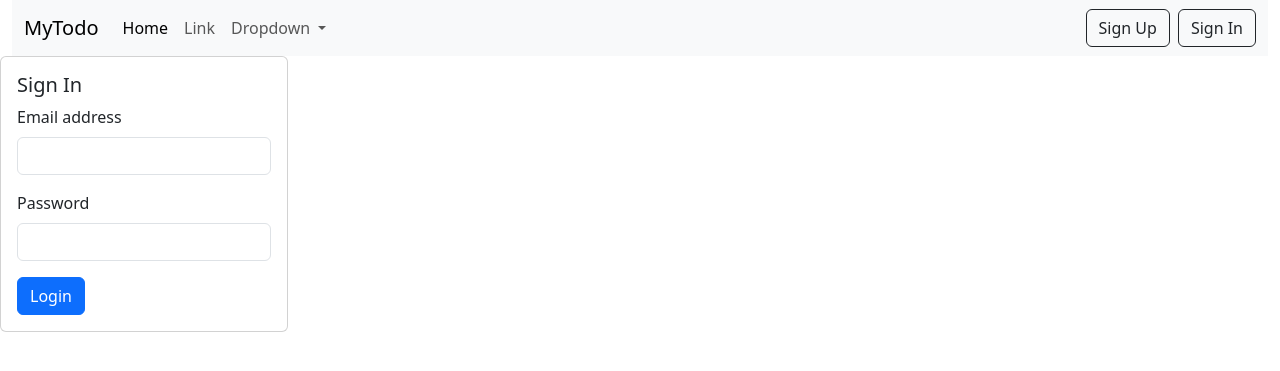
After one commit to anwarjunaid/Flask-Postgres, a Flask app: page /signin in a window 1280 px wide. The commit adds this page. Shown: the top 371 px of the page. Run offline with Flask 3, Linux system fonts and the light colour scheme.

Commit message:
added some js and css

```diff
--- a/app.py
+++ b/app.py
@@ -14,24 +14,18 @@ class Task(db.Model):
     def __repr__(self) -> str:
         return f"{self.sno} - {self.title}"
 
+class Users(db.Model):
+    __tablename__ = 'usertable'
+    sno = db.Column(db.Integer, primary_key=True)
+    name = db.Column(db.String(100), nullable=False)
+    email = db.Column(db.String(100), nullable=False)
+    password = db.Column(db.String(50), nullable=False)
+    def __repr__(self):
+        return f"(name='{self.name}', email='{self.email}', password='{self.password}')"
+
+
 with app.app_context():
     db.create_all()
-
-@app.route('/tasks', methods=['GET'])
-def getTasks():
-    tasks = Task.query.all()
-    task_list = [ {'sno':task.sno, 'title':task.title, 'desc':task.desc} for task in tasks ]
-    return jsonify({"tasks":task_list})
-
-@app.route('/addtask', methods=['POST'])
-def addTask():
-    data = request.get_json()
-    newTask = Task(sno=data['sno'], title=data['title'], desc=data['desc'])
-    db.session.add(newTask)
-    db.session.commit()
-    return jsonify({'message' : 'Task added successfully'})
-
-
 
 
 @app.route('/', methods=['GET', 'POST'])
@@ -87,5 +81,46 @@ def update(sno):
     return render_template('update.html', todo = todo)
 
 
+# signup route
+@app.route('/signup', methods=['GET', 'POST'])
+def signup():
+    if request.method == 'POST':
+        name = request.form['name']
+        email = request.form['email']
+        password = request.form['password']
+        if name and email and password:
+            data = Users(name=name, email=email, password=password)
+            print(data)
+            db.session.add(data)
+            db.session.commit()
+            return redirect('/regsuccess')
+    return render_template("signup.html")
+
+@app.route('/regsuccess')
+def regsuccess():
+    return render_template("regsuccess.html")
+
+# singin route
+@app.route('/signin', methods=['GET', 'POST'])
+def signin():
+    if request.method == 'POST':
+        email = request.form['email']
+        password = request.form['password']
+        data = Users.query.all()
+        for task in data:
+            if task.email == email and task.password == password:
+                return redirect('/loginsuccess')
+
+        return render_template('signin.html', error='Invalid user')
+    return render_template('signin.html')
+
+@app.route('/profile')
+def loginSuccess():
+    return render_template("profile.html")
+
+
+
+
+
 if __name__ == '__main__':
     app.run(debug=True, port=3000)
--- /dev/null
+++ b/static/css/style.css
@@ -0,0 +1,4 @@
+.error{
+    color: red;
+    font-size: 15px;
+}
--- /dev/null
+++ b/static/js/validation.js
@@ -0,0 +1,44 @@
+function validateForm() {
+    // Remove any existing error messages
+    removeErrorMessages();
+
+    // Get form elements
+    const email = document.getElementById("email").value;
+    const password = document.getElementById("password").value;
+
+    // Email validation: ensure it's in a valid format
+    const emailPattern = /^[a-zA-Z0-9]+@[a-z]+\.[a-z]{2,5}$/;
+    if (!emailPattern.test(email)) {
+        addErrorMessage("email", "Invalid email")
+        return false;
+    }
+
+    // Password validation: ensuring that it's at least 6 characters long
+    if (password.length < 6) {
+        addErrorMessage("password", "Must be at least of 6 characters")
+        return false;
+    }
+
+    // If all validations pass, returned true
+    return true;
+}
+
+
+
+// Function to add an error message next to a form field
+function addErrorMessage(fieldId, message) {
+    const field = document.getElementById(fieldId);
+    const errorMessage = document.createElement("span");
+    errorMessage.className = "error";
+    errorMessage.innerHTML = message;
+    field.parentNode.appendChild(errorMessage);
+}
+
+
+// Function to remove all error messages
+function removeErrorMessages() {
+    var errorMessages = document.querySelectorAll(".error");
+    errorMessages.forEach(function(element) {
+        element.parentNode.removeChild(element);
+    });
+}
--- a/templates/base.html
+++ b/templates/base.html
@@ -7,6 +7,7 @@
     <title>Todo</title>
     <link href="https://cdn.jsdelivr.net/npm/bootstrap@5.3.3/dist/css/bootstrap.min.css" rel="stylesheet"
         integrity="sha384-QWTKZyjpPEjISv5WaRU9OFeRpok6YctnYmDr5pNlyT2bRjXh0JMhjY6hW+ALEwIH" crossorigin="anonymous">
+    <link rel="stylesheet" href="{{ url_for('static', filename='css/style.css') }}">
 </head>
 
 <body>
@@ -42,14 +43,10 @@
                                 <li><a class="dropdown-item" href="#">Something else here</a></li>
                             </ul>
                         </li>
-                        <li class="nav-item">
-                            <a class="nav-link disabled" aria-disabled="true">Disabled</a>
-                        </li>
                     </ul>
-                    <form class="d-flex" role="search">
-                        <input class="form-control me-2" type="search" placeholder="Search" aria-label="Search">
-                        <button class="btn btn-outline-dark" type="submit">Search</button>
-                    </form>
+                    <a href="/signup"><button type="button" class="btn btn-outline-dark mx-2">Sign Up</button></a>
+                    <a href="/signin"><button type="button" class="btn btn-outline-dark mr-3">Sign In</button></a>
+
                 </div>
             </div>
         </nav>
@@ -59,7 +56,8 @@
 
     {% endblock body %}
 
-    <script src="{{ url_for('static', filename='script.js') }}"></script>
+    <script src="{{ url_for('static', filename='js/script.js') }}"></script>
+    <script src="{{ url_for('static', filename='js/validation.js') }}"></script>
 
     <script src="https://cdn.jsdelivr.net/npm/bootstrap@5.3.3/dist/js/bootstrap.bundle.min.js"
         integrity="sha384-YvpcrYf0tY3lHB60NNkmXc5s9fDVZLESaAA55NDzOxhy9GkcIdslK1eN7N6jIeHz"
--- /dev/null
+++ b/templates/profile.html
@@ -0,0 +1,4 @@
+{% extends 'base.html' %}
+{% block body %}
+    <h1>Login Successful</h1>
+{% endblock body %}
--- /dev/null
+++ b/templates/regsuccess.html
@@ -0,0 +1,4 @@
+{% extends 'base.html' %}
+{% block body %}
+    <h1>Registration Successful</h1>
+{% endblock body %}
--- /dev/null
+++ b/templates/signin.html
@@ -0,0 +1,25 @@
+{% extends 'base.html' %}
+
+{% block body %}
+<div class="card" style="width: 18rem;">
+    <div class="card-body">
+        <h5 class="card-title">Sign In</h5>
+        <form action="/signin" method="POST" onsubmit="return validateForm()">
+            <div class="mb-3">
+                <label for="email" class="form-label">Email address</label>
+                <input type="email" class="form-control" id="email" name="email" required>
+            </div>
+            <div class="mb-3">
+                <label for="password" class="form-label">Password</label>
+                <input type="password" class="form-control" id="password" name="password" required>
+            </div>
+            <button type="submit" class="btn btn-primary">Login</button>
+            {% if error %}
+            <div class="alert alert-danger" role="alert">
+                {{ error }}
+            </div>
+            {% endif %}
+        </form>
+    </div>
+</div>
+{% endblock body %}
```
Also changed, not shown: templates/signup.html (added, +26 -0 lines), static/js/script.js (line endings or trailing spaces).
